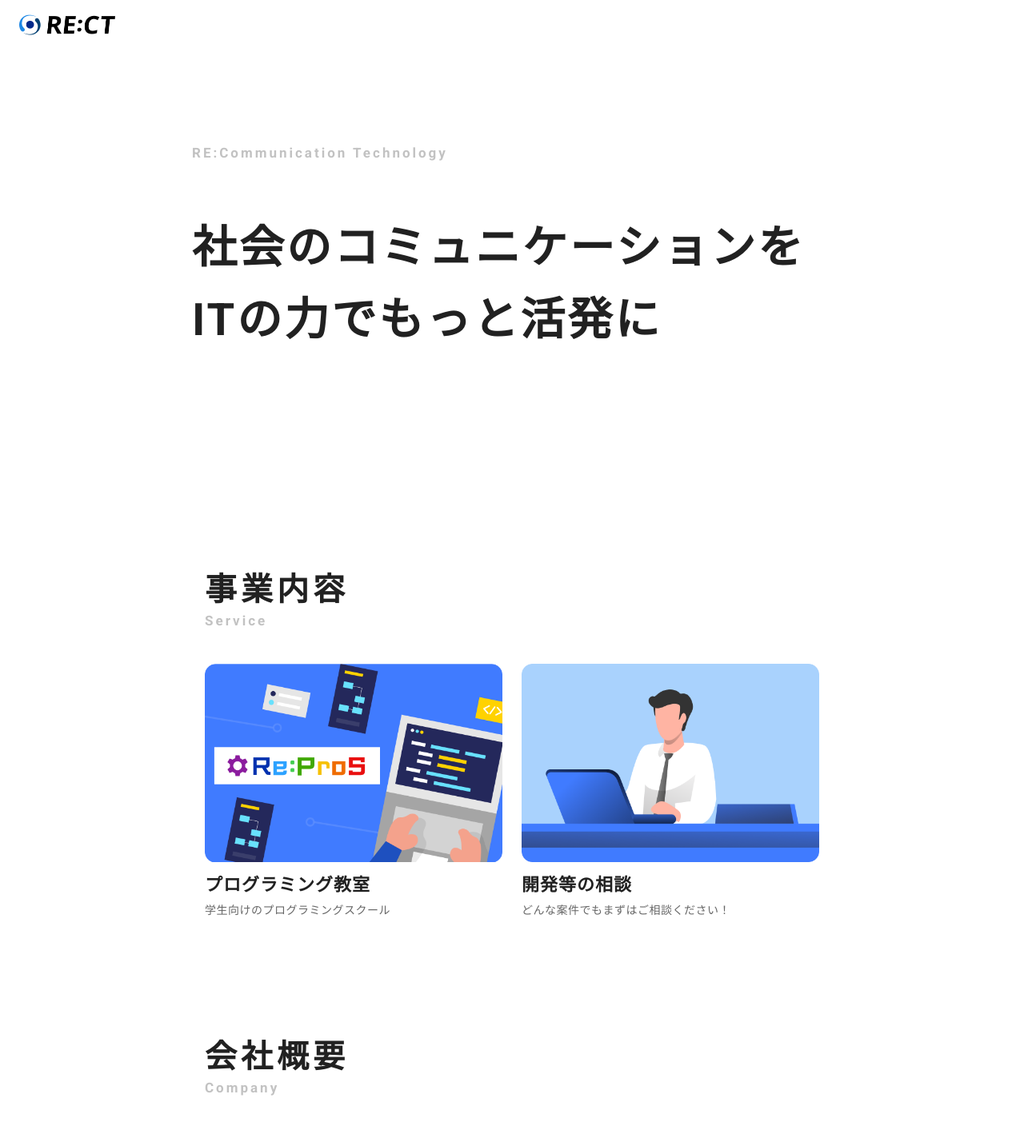
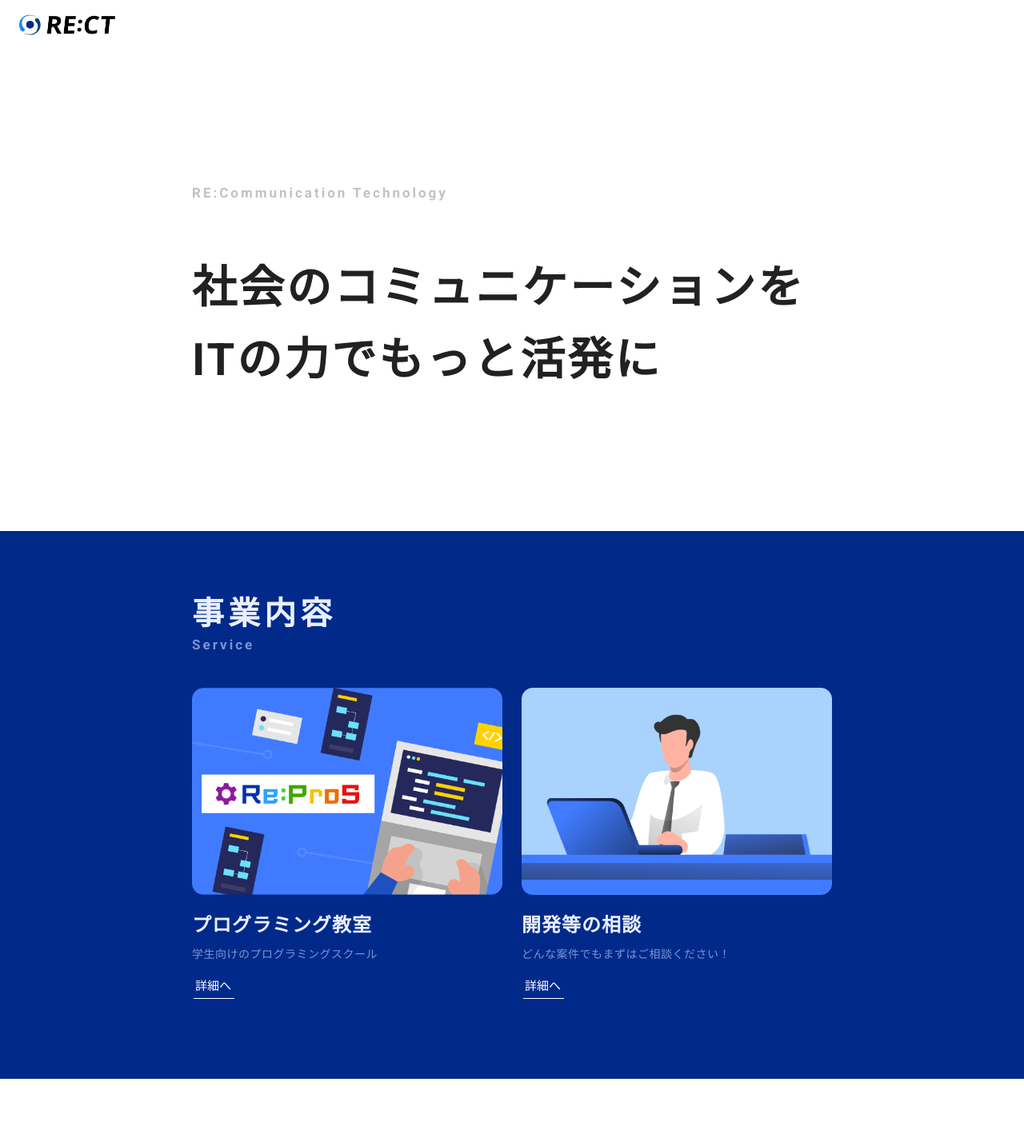
Before and after one commit to yutaroud/rect, a Next.js app: page / in a window 1280 px wide. Shown: the top 1428 px of the page at 80% size. Built offline with nearby package versions, Linux system fonts and the light colour scheme.

Commit message:
デザイン調整

```diff
--- a/src/components/MediaCard.tsx
+++ b/src/components/MediaCard.tsx
@@ -19,7 +19,14 @@ export default function MediaCard({
 }) {
   return (
     <Link href={href}>
-      <Card style={{boxShadow: "none", display: "flex", flexDirection: "column"}}>
+      <Card
+        style={{
+          boxShadow: "none",
+          display: "flex",
+          flexDirection: "column",
+          background: "none",
+        }}
+      >
         <Image
           alt={imgAlt}
           src={imgSrc}
@@ -33,12 +40,45 @@ export default function MediaCard({
             height: "100%",
           }}
         />
-        <CardContent style={{padding: "0", marginTop: "16px",}}>
-          <Typography gutterBottom variant="h3" component="h3" style={{fontSize: "22px", fontWeight:"bold", letterSpacing: "1px", textAlign: "left"}}>
+        <CardContent style={{ padding: "0", marginTop: "24px" }}>
+          <Typography
+            gutterBottom
+            variant="h3"
+            component="h3"
+            style={{
+              fontSize: "24px",
+              fontWeight: "bold",
+              letterSpacing: "1px",
+              textAlign: "left",
+              color: "#E9EFFF",
+            }}
+          >
             {heading}
           </Typography>
-          <Typography variant="body2" color="text.secondary" style={{fontSize: "14px", letterSpacing: "0.5px", textAlign: "left", marginTop: "8px"}}>
+          <Typography
+            variant="body2"
+            color="#7994D5"
+            style={{
+              fontSize: "14px",
+              letterSpacing: "0.5px",
+              textAlign: "left",
+              marginTop: "12px",
+            }}
+          >
             {text}
+          </Typography>
+          <Typography
+            variant="body2"
+            style={{
+              color: "#fff",
+              marginTop: "20px",
+              display: "inline-block",
+              borderBottom: "1px solid #fff",
+              padding: "0 4px 4px",
+              fontSize: "15px",
+            }}
+          >
+            詳細へ
           </Typography>
         </CardContent>
       </Card>
--- a/src/modules/Business.tsx
+++ b/src/modules/Business.tsx
@@ -10,20 +10,50 @@ const Business = () => {
     <Box
       component="section"
       sx={{
+        width: "100%",
+        background: "#00298A",
+        padding: "80px 16px 100px",
+      }}
+    >
+      <Box
+        component="section"
+        sx={{
           maxWidth: "800px",
           width: "100%",
           margin: "0 auto",
-        padding: "150px 16px 0 16px",
         }}
       >
-      <Typography variant="h2" sx={{fontWeight: "bold", letterSpacing: "5px", fontSize: "40px"}}>
+        <Typography
+          variant="h2"
+          sx={{
+            fontWeight: "bold",
+            letterSpacing: "5px",
+            fontSize: "40px",
+            color: "#E9EFFF",
+          }}
+        >
           事業内容
         </Typography>
-      <Typography variant="caption" align="center" component="span" sx={{fontSize: "17px", fontWeight: "bold", letterSpacing: "3px", color: "#C2C2C2"}}>
+        <Typography
+          variant="caption"
+          align="center"
+          component="span"
+          sx={{
+            fontSize: "17px",
+            fontWeight: "bold",
+            letterSpacing: "3px",
+            color: "#7994D5",
+          }}
+        >
           Service
         </Typography>
-      <Grid container style={{ marginTop: 40, gap: "40px 24px" }}>
-        <Grid sx={{width: "calc(50% - 12px)","@media screen and (max-width:500px)": {width: "100%"}}}>
+        <Grid container style={{ marginTop: 40, gap: "52px 24px" }}>
+          <Grid
+            sx={{
+              width: "calc(50% - 12px)",
+              "@media screen and (max-width:500px)": { width: "100%" },
+            }}
+          >
             <MediaCard
               heading="プログラミング教室"
               text="学生向けのプログラミングスクール"
@@ -32,7 +62,12 @@ const Business = () => {
               imgAlt="プログラミング教室"
             />
           </Grid>
-        <Grid sx={{width: "calc(50% - 12px)","@media screen and (max-width:500px)": {width: "100%"}}}>
+          <Grid
+            sx={{
+              width: "calc(50% - 12px)",
+              "@media screen and (max-width:500px)": { width: "100%" },
+            }}
+          >
             <MediaCard
               heading="開発等の相談"
               text="どんな案件でもまずはご相談ください！"
@@ -43,6 +78,7 @@ const Business = () => {
           </Grid>
         </Grid>
       </Box>
+    </Box>
   );
 };
 
--- a/src/modules/Company.tsx
+++ b/src/modules/Company.tsx
@@ -30,28 +30,50 @@ const Company = () => {
         maxWidth: "800px",
         width: "100%",
         margin: "0 auto",
-        padding: "150px 16px 0 16px",
+        padding: "80px 16px",
       }}
       position="relative"
     >
-      <Typography variant="h2" sx={{fontWeight: "bold", letterSpacing: "5px", fontSize: "40px"}}>
+      <Typography
+        variant="h2"
+        sx={{ fontWeight: "bold", letterSpacing: "5px", fontSize: "40px" }}
+      >
         会社概要
       </Typography>
-      <Typography variant="caption" align="center" component="span" sx={{fontSize: "17px", fontWeight: "bold", letterSpacing: "3px", color: "#C2C2C2"}}>
+      <Typography
+        variant="caption"
+        align="center"
+        component="span"
+        sx={{
+          fontSize: "17px",
+          fontWeight: "bold",
+          letterSpacing: "3px",
+          color: "#C2C2C2",
+        }}
+      >
         Company
       </Typography>
       <TableContainer style={{ marginTop: 40 }}>
         <Table size="medium">
           <TableBody>
             {rows.map((row) => (
-              <TableRow key={row.title} style={{borderBottom: "1px solid #D9D9D9", verticalAlign: "text-top"}}>
+              <TableRow
+                key={row.title}
+                style={{
+                  borderBottom: "1px solid #D9D9D9",
+                  verticalAlign: "text-top",
+                }}
+              >
                 <TableCell
                   align="left"
-                  sx={{ fontSize: "14px", padding: "24px 24px 24px 0"}}
+                  sx={{ fontSize: "14px", padding: "24px 24px 24px 0" }}
                 >
                   {row.title}
                 </TableCell>
-                <TableCell align="left" sx={{ fontSize: "14px", padding: "24px 0"}}>
+                <TableCell
+                  align="left"
+                  sx={{ fontSize: "14px", padding: "24px 0" }}
+                >
                   {row.description}
                 </TableCell>
               </TableRow>
--- a/src/modules/Contact.tsx
+++ b/src/modules/Contact.tsx
@@ -1,7 +1,6 @@
 import Box from "@mui/material/Box";
 import Typography from "@mui/material/Typography";
 import Link from "@mui/material/Link";
-
 
 const Contact = () => {
   return (
@@ -11,16 +10,46 @@ const Contact = () => {
         maxWidth: "800px",
         width: "100%",
         margin: "0 auto",
-        padding: "150px 16px 0 16px",
+        padding: "80px 16px 100px",
       }}
     >
-      <Typography variant="h2" sx={{fontWeight: "bold", letterSpacing: "5px", fontSize: "40px"}}>
+      <Typography
+        variant="h2"
+        sx={{ fontWeight: "bold", letterSpacing: "5px", fontSize: "40px" }}
+      >
         お問い合わせ
       </Typography>
-      <Typography variant="caption" align="center" component="span" sx={{fontSize: "17px", fontWeight: "bold", letterSpacing: "3px", color: "#C2C2C2"}}>
+      <Typography
+        variant="caption"
+        align="center"
+        component="span"
+        sx={{
+          fontSize: "17px",
+          fontWeight: "bold",
+          letterSpacing: "3px",
+          color: "#C2C2C2",
+        }}
+      >
         Contact
       </Typography>
-      <Box mt={4} sx={{width: "100%", borderRadius: "8px", padding: "56px 40px",backgroundImage: 'url(/image/top/img_pc.png)', backgroundSize: '320px', backgroundPosition: 'bottom right',backgroundRepeat: "no-repeat", backgroundColor: "#DFF0FF","@media screen and (max-width:600px)": {padding: "200px 24px 24px",backgroundPosition: "center 42px", backgroundSize: "170px"}}}>
+      <Box
+        mt={4}
+        sx={{
+          width: "100%",
+          borderRadius: "8px",
+          padding: "56px 40px",
+          backgroundImage: "url(/image/top/img_pc.png)",
+          backgroundSize: "320px",
+          backgroundPosition: "bottom right",
+          backgroundRepeat: "no-repeat",
+          backgroundColor: "#DFF0FF",
+          "@media screen and (max-width:600px)": {
+            padding: "200px 24px 24px",
+            backgroundPosition: "center 42px",
+            backgroundSize: "170px",
+          },
+        }}
+      >
         <Link
           href="https://forms.gle/tWbY3pJaxRpEq7Nz8"
           rel="noopener noreferrer"
@@ -38,7 +67,7 @@ const Contact = () => {
             letterSpacing: "1px",
             display: "inline-block",
             textAlign: "center",
-            "@media screen and (max-width:800px)": {px: 4,width: "100%"}
+            "@media screen and (max-width:800px)": { px: 4, width: "100%" },
           }}
         >
           お問い合わせフォームへ
--- a/src/modules/Kv.tsx
+++ b/src/modules/Kv.tsx
@@ -1,23 +1,48 @@
 import Box from "@mui/material/Box";
 import Typography from "@mui/material/Typography";
 
-
 const Kv = () => {
   return (
-  <Box mt={8} sx={{height: "500px", display: "flex", flexDirection: "column", justifyContent: "center","@media screen and (max-width:800px)": { padding: "96px 16px", height: "auto"}}}>
-    <Box sx={{margin: "auto", maxWidth: "800px", width: "100%"}}>
+    <Box
+      mt={8}
+      sx={{
+        height: "600px",
+        display: "flex",
+        flexDirection: "column",
+        justifyContent: "center",
+        "@media screen and (max-width:800px)": {
+          padding: "96px 16px",
+          height: "auto",
+        },
+      }}
+    >
+      <Box sx={{ margin: "auto", maxWidth: "800px", width: "100%" }}>
         <Typography
           variant="h1"
-        sx={{fontSize: "17px", fontWeight: "bold", letterSpacing: "3px", color: "#C2C2C2","@media screen and (max-width:800px)": { fontSize: "12px"},}}
+          sx={{
+            fontSize: "17px",
+            fontWeight: "bold",
+            letterSpacing: "3px",
+            color: "#C2C2C2",
+            "@media screen and (max-width:800px)": { fontSize: "12px" },
+          }}
         >
           RE:Communication Technology
         </Typography>
         <Typography
           variant="h1"
           mt={8}
-        sx={{fontSize: "56px", fontWeight: "bold", letterSpacing: "3px", lineHeight: "1.6","@media screen and (max-width:800px)": { fontSize: "40px"}}}
+          sx={{
+            fontSize: "56px",
+            fontWeight: "bold",
+            letterSpacing: "3px",
+            lineHeight: "1.6",
+            "@media screen and (max-width:800px)": { fontSize: "40px" },
+          }}
         >
-        社会のコミュニケーションを<br/>ITの力でもっと活発に
+          社会のコミュニケーションを
+          <br />
+          ITの力でもっと活発に
         </Typography>
       </Box>
     </Box>
```
Also changed, not shown: src/modules/Recuritment.tsx (+47 -5 lines). Lines whose indentation alone changed are shown as unchanged.
